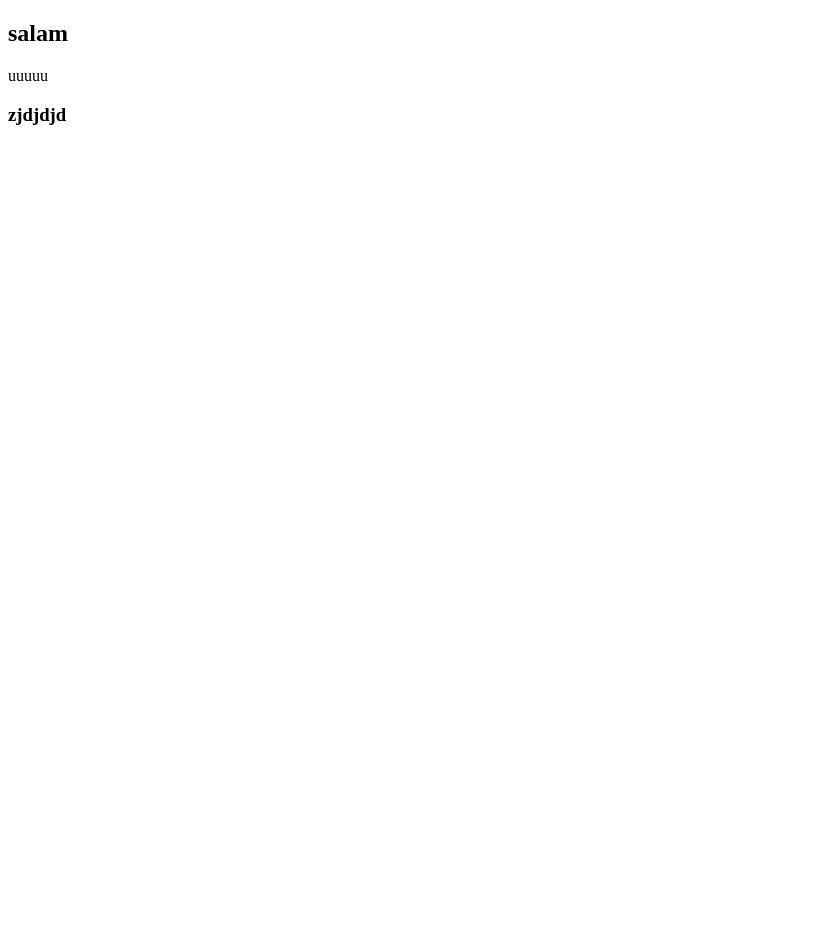
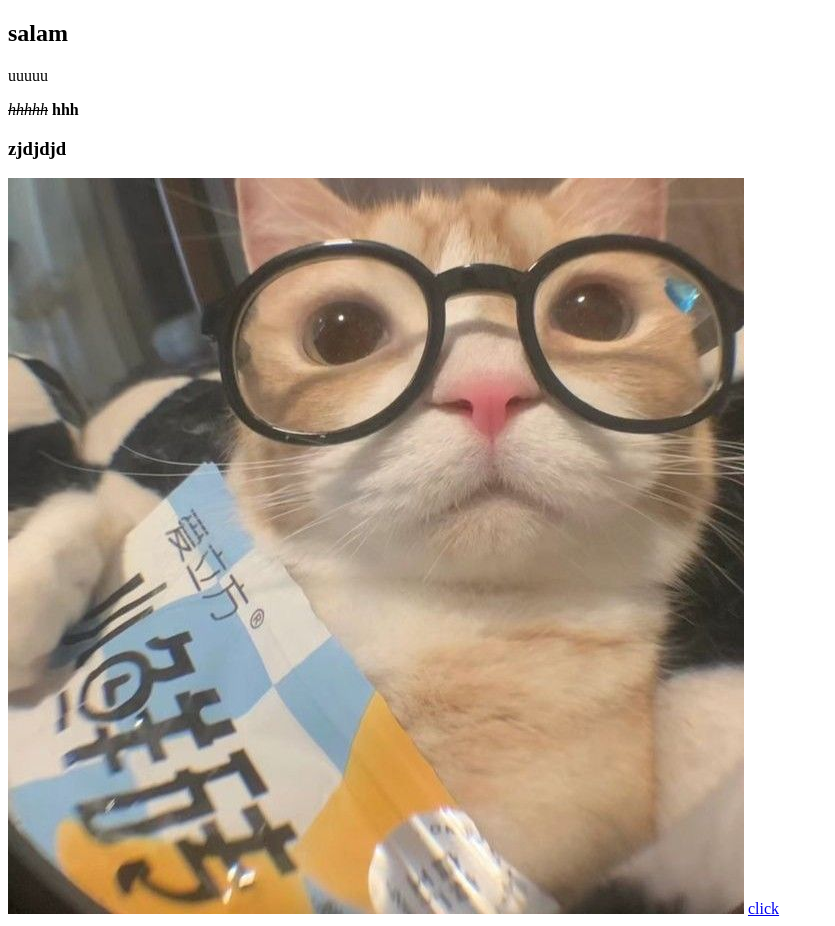
Before and after one commit to berkal749/gomycode, a plain HTML site: page index.html in a window 1280 px wide. Shown: the whole page, without its empty margins (0-835 px from the left). Before the commit the page ends 800 px from the top, so only its background shows below. Drawn offline with Linux system fonts and the light colour scheme.

Commit message:
implemeting images

```diff
--- a/index.html
+++ b/index.html
@@ -9,19 +9,22 @@
 
 <body>
 
-<!-- jdjdjdjd -->
+    <!-- jdjdjdjd -->
     <h2>salam</h2>
     <p>uuuuu</p>
 
 
-
-
+    <del><i>hhhhh</i></del>
+    <b>hhh</b>
 
 
 
 
     <h3>zjdjdjd</h3>
 
+    <img src="download.jpg" alt="pfp">
+    <a href="https://www.youtube.com/?feature=ytca" width="200" height="200">click</a>
+
 </body>
 
 </html>
```
Also changed, not shown: download.jpg (added).
